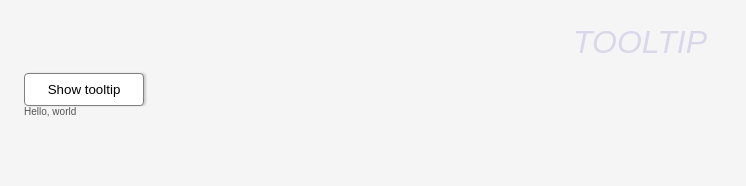
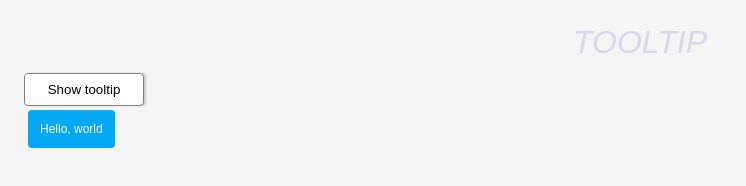
Before and after one commit to tkmct/vanilla, a website: page tooltip/index.html in a window 1280 px wide. Both pictures are taken after a click on the button "Show tooltip". Shown: the whole page, without its empty margins (0-746 px from the left). Drawn offline with Linux system fonts and the light colour scheme.

Commit message:
Add style

```diff
--- a/tooltip/app.js
+++ b/tooltip/app.js
@@ -18,6 +18,8 @@ function showTooltip(root, button) {
     return
   }
   const content = document.createElement('div');
+  content.setAttribute('class', 'tooltip-content');
+
   content.appendChild(document.createTextNode('Hello, world'));
   root.appendChild(content);
 }
--- a/tooltip/index.html
+++ b/tooltip/index.html
@@ -12,7 +12,7 @@
   <h1 class="title">Tooltip</h1>
   <div class="container">
     <button id="tooltip-button">Show tooltip</button>
-    <div id="tooltip-root"></div>
+    <div id="tooltip-root" class="tooltip-root"></div>
   </div>
 </body>
 </html>
--- a/tooltip/js/index.js
+++ b/tooltip/js/index.js
@@ -16,6 +16,8 @@ function showTooltip(root, button) {
     return
   }
   const content = document.createElement('div')
+  content.setAttribute('class', 'tooltip-content')
+
   content.appendChild(document.createTextNode('Hello, world'))
   root.appendChild(content)
 }
--- a/tooltip/style.css
+++ b/tooltip/style.css
@@ -43,3 +43,18 @@ button:active {
   transform: translateY(1px) translateX(1px);
   box-shadow: none;
 }
+
+.tooltip-root {
+  position: relative;
+}
+
+.tooltip-content {
+  background-color: #03A9F4;
+  position: absolute;
+  padding: 1.2rem;
+  font-size: 1.2rem;
+  color: white;
+  border-radius: 4px;
+  top: 4px;
+  left: 4px;
+}
```
